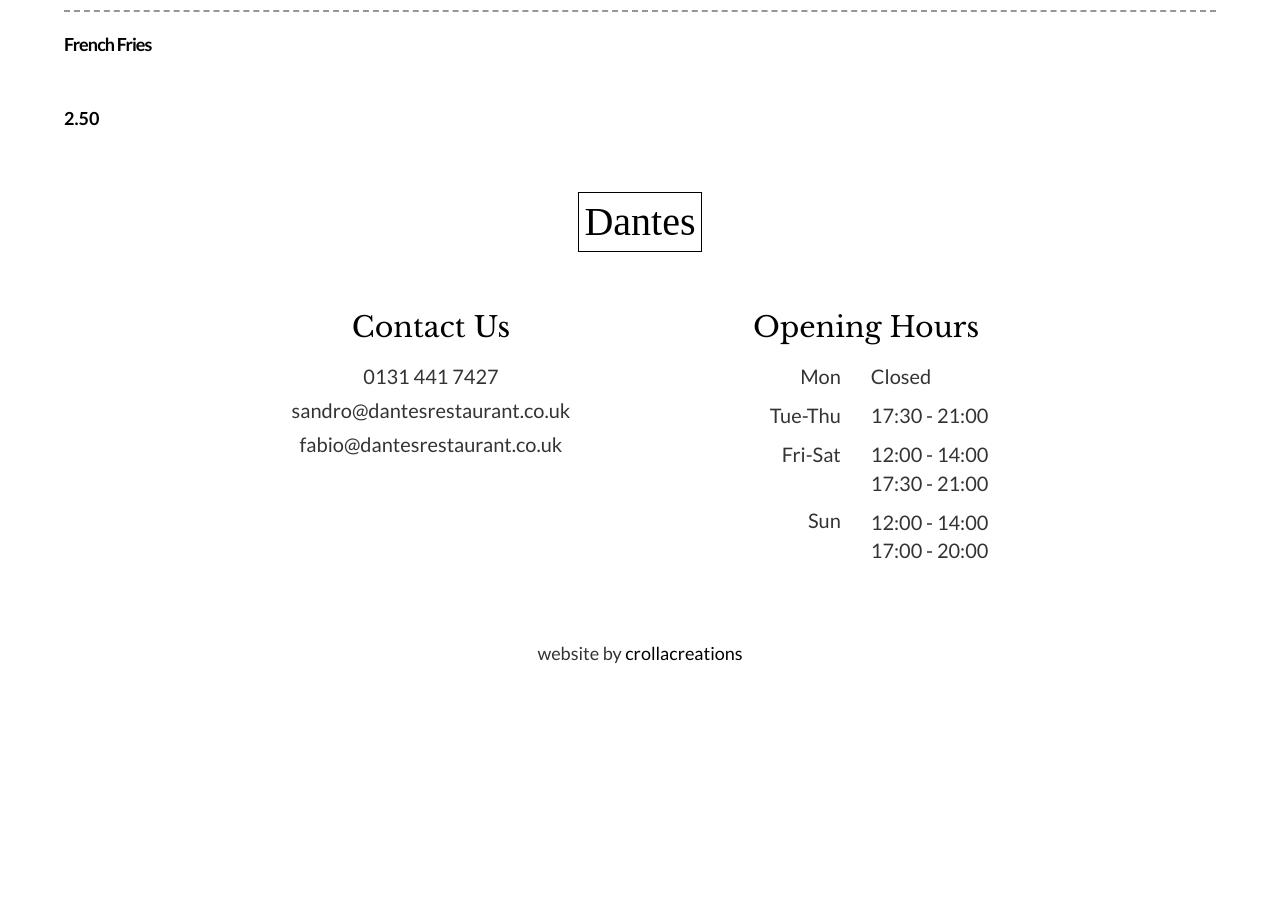
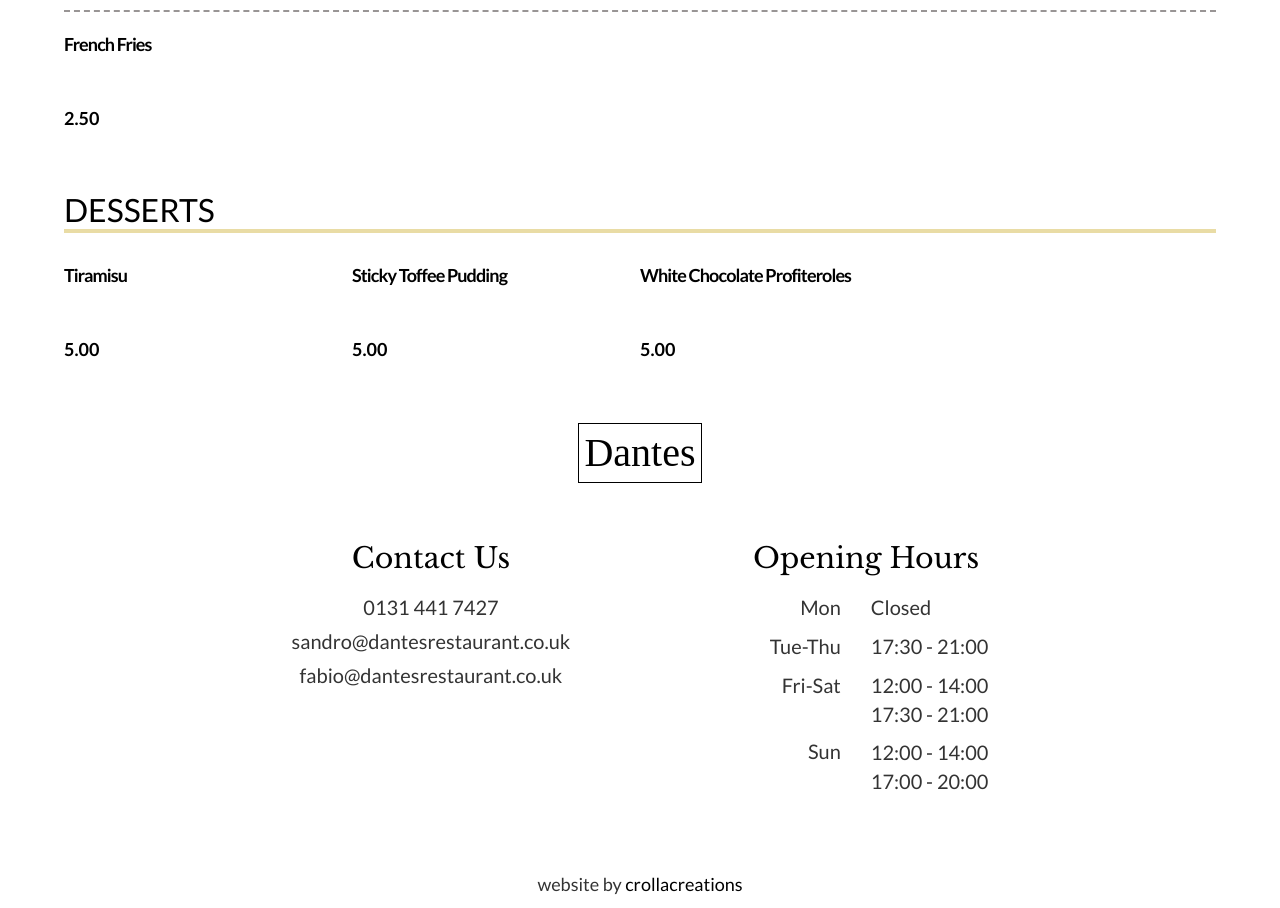
Before and after one commit to kamaljaiswal/blueskycafe, a Gatsby site: page /takeaway in a window 1280 px wide. Shown: the part 3120-4028 px from the top of the page. Before the commit the page ends 3797 px from the top, so only its background shows below. Built offline with nearby package versions, Linux system fonts and the light colour scheme; Gatsby itself is replaced by a stand-in of ours.

Commit message:
Added desserts menu

```diff
--- a/src/pages/takeaway.js
+++ b/src/pages/takeaway.js
@@ -264,6 +264,27 @@ const TakeawayMenu = () => (
           </div>
         </div>
 
+        <div className="menuList">
+          <h3>DESSERTS</h3>
+          <div className="lineBreak"></div>
+          <div className="menuItemsContainer">
+            <div className="menuItems">
+              <div className="menuItem menuItem--noDescription">
+                  <span className="menuItem__name">Tiramisu</span>
+                  <span className="menuItem__price">5.00</span>
+              </div>
+              <div className="menuItem menuItem--noDescription">
+                  <span className="menuItem__name">Sticky Toffee Pudding</span>
+                  <span className="menuItem__price">5.00</span>
+              </div>
+              <div className="menuItem menuItem--noDescription">
+                  <span className="menuItem__name">White Chocolate Profiteroles</span>
+                  <span className="menuItem__price">5.00</span>
+              </div>
+            </div>
+          </div>
+        </div>
+
       </div>
     </div>
   </Layout>
```
